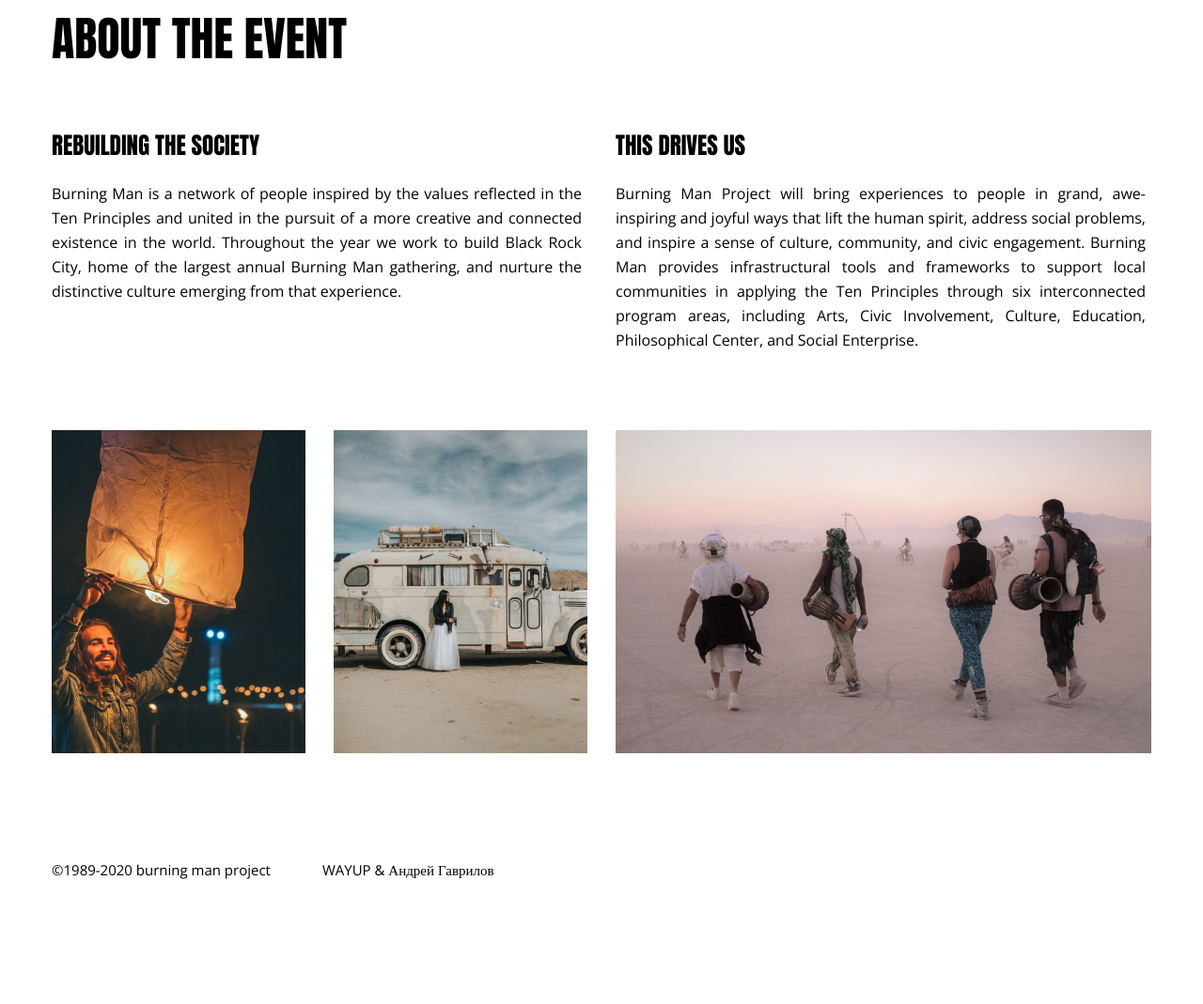
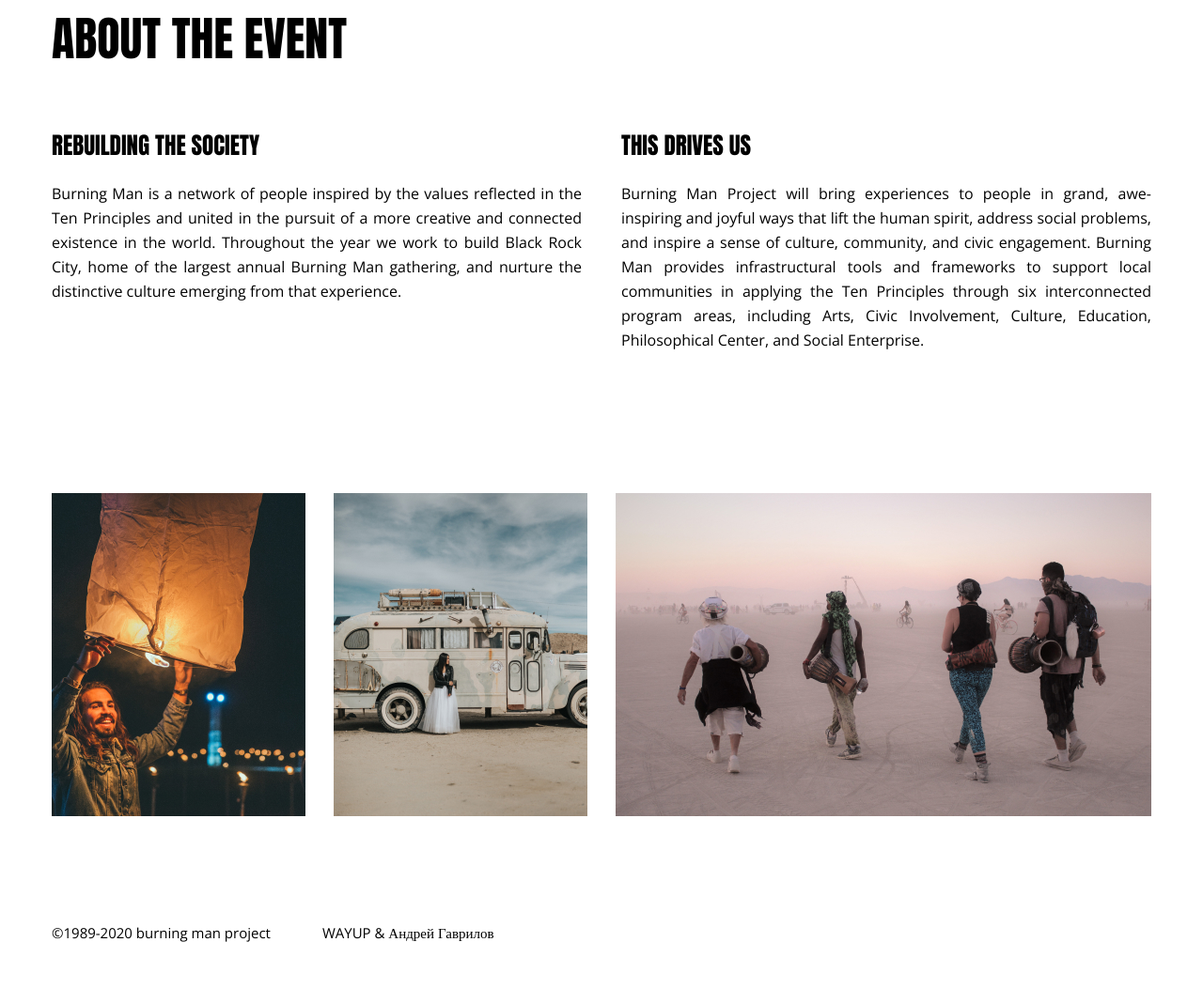
Before and after one commit to Aiperi30/burning-man, a plain HTML site: page index.html in a window 1280 px wide. Shown: the part 1010-2079 px from the top of the page at 94% size. Before the commit the page ends 2026 px from the top, so only its background shows below. Drawn offline with nearby package versions, Linux system fonts and the light colour scheme.

Commit message:
add change

```diff
--- a/css/style.css
+++ b/css/style.css
@@ -121,6 +121,10 @@ li {
   text-decoration: none;
 }
 
+section {
+  padding-top: 113px;
+  /* жаны башка section келип калса да padding-top: 113px ылдый тушуп турат; */
+}
 .about-title {
   font-family: "Anton";
   font-style: normal;
@@ -129,11 +133,12 @@ li {
   line-height: 75px;
   text-transform: uppercase;
   color: #000000;
-  margin: 113px 0 58px 0;
+  margin-bottom: 58px;
 }
 
 .about-wrapper {
   display: flex;
+  justify-content: space-between;
 }
 .about-title-secondary {
   font-family: "Anton";
@@ -141,9 +146,11 @@ li {
   font-weight: 400;
   font-size: 25px;
   line-height: 38px;
+  /* line-height: 1.62em; */
   text-transform: uppercase;
   color: #000000;
   margin-bottom: 19px;
+  /* text-align: justify;  текстер тегиз болуп калат бир линияда тургандай */
 }
 
 .about-right {
@@ -164,6 +171,7 @@ li {
   display: flex;
   flex-wrap: wrap;
   justify-content: space-between;
+  margin-top: 67px;
 }
 
 .footer-wrapper {
--- a/index.html
+++ b/index.html
@@ -44,7 +44,7 @@
       </div>
     </header>
 
-    <div class="about">
+    <section class="about">
       <div class="container">
         <h2 class="about-title">About the event</h2>
         <div class="about-wrapper">
@@ -81,7 +81,7 @@
           <img src="./img/img3.jpg" alt="people" />
         </div>
       </div>
-    </div>
+    </section>
 
     <footer class="footer">
       <div class="container">
```
